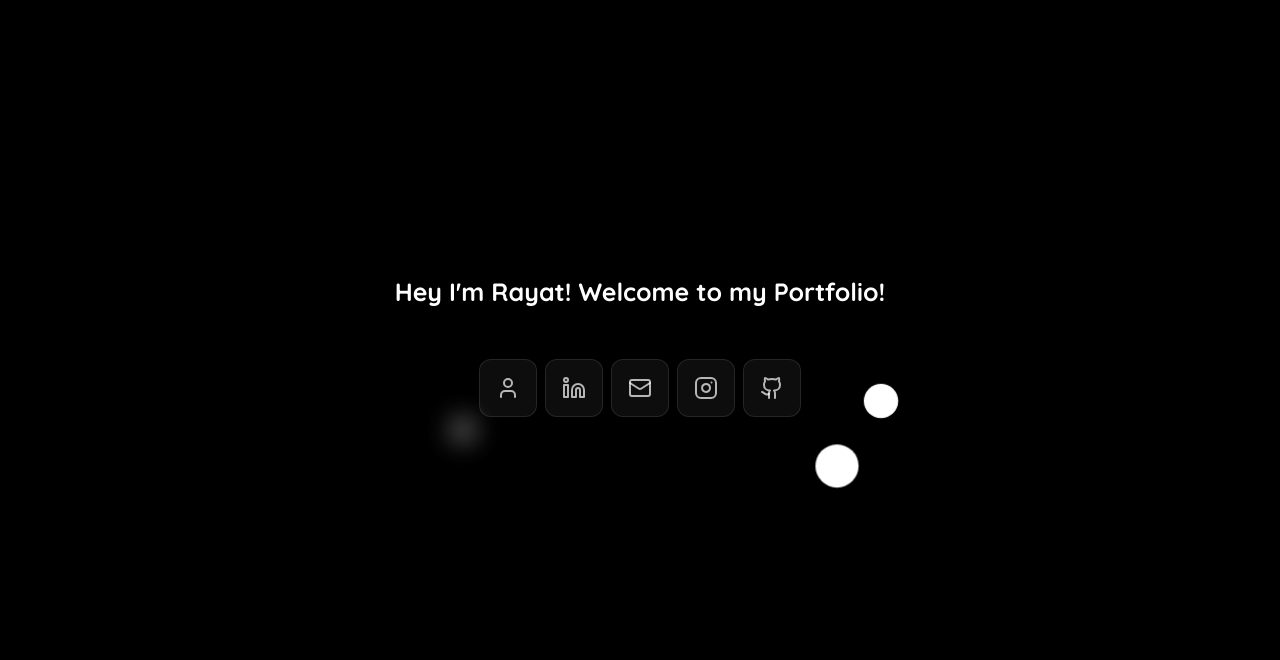
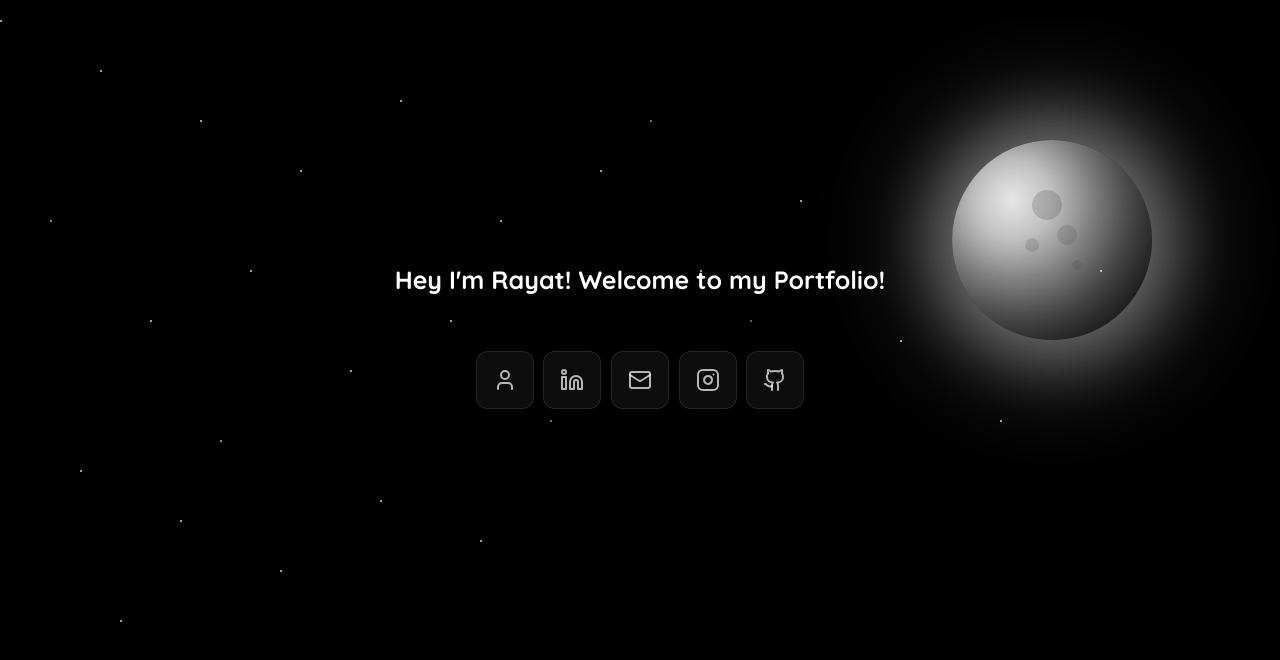
Before and after one commit to TheDonRay/PortfolioWeb, a React (Create React App) app in the folder personalwebsite/: page / in a window 1280 px wide. Shown: the top 660 px of the page. Built offline with nearby package versions, Linux system fonts and the light colour scheme.

Commit message:
finishing touches added

```diff
--- a/personalwebsite/src/Components/Home.jsx
+++ b/personalwebsite/src/Components/Home.jsx
@@ -41,6 +41,10 @@ function HomePage() {
 
   return (
     <div className="homepage-container">
+
+      <div className="moon"></div>
+      <div className="stars"></div>
+
       <h1 className="h1css">Hey I'm Rayat! Welcome to my Portfolio!</h1>
 
       {/* Floating Navigation Bar */}
@@ -98,9 +102,9 @@ function HomePage() {
 
         {/* TODO: Need to add more orbs so that its all over the place on the page */}
         {/* Floating orbs around navbar */}
-        <div className="floating-orb floating-orb-1"></div>
+        {/* <div className="floating-orb floating-orb-1"></div>
         <div className="floating-orb floating-orb-2"></div>
-        <div className="floating-orb floating-orb-3"></div>
+        <div className="floating-orb floating-orb-3"></div> */}
       </nav>
     </div>
   );
--- a/personalwebsite/src/Styles/Home.css
+++ b/personalwebsite/src/Styles/Home.css
@@ -6,29 +6,136 @@
 
 /* Homepage container with black background */
 .homepage-container {
-  /* min-height: 100vh; */
+  min-height: 100vh;
   background: black;
   display: flex;
   flex-direction: column;
   align-items: center;
   justify-content: center;
   position: relative;
+  overflow: hidden;
+}
+
+/* Moon effect */
+.moon {
+  position: absolute;
+  top: 15%;
+  right: 10%;
+  width: 200px;
+  height: 200px;
+  border-radius: 50%;
+  background: radial-gradient(
+    circle at 30% 30%,
+    rgba(255, 255, 255, 0.9) 0%,
+    rgba(240, 240, 240, 0.8) 20%,
+    rgba(220, 220, 220, 0.6) 40%,
+    rgba(200, 200, 200, 0.4) 60%,
+    rgba(180, 180, 180, 0.2) 80%,
+    transparent 100%
+  );
+  box-shadow:
+    0 0 60px 20px rgba(255, 255, 255, 0.3),
+    0 0 100px 40px rgba(255, 255, 255, 0.2),
+    inset -20px -20px 50px rgba(0, 0, 0, 0.2);
+  animation: moon-glow 6s ease-in-out infinite;
+  z-index: 0;
+  pointer-events: none;
+}
+
+/* Moon craters */
+.moon::before {
+  content: '';
+  position: absolute;
+  width: 30px;
+  height: 30px;
+  background: rgba(0, 0, 0, 0.15);
+  border-radius: 50%;
+  top: 25%;
+  left: 40%;
+  box-shadow:
+    20px 30px 0 -5px rgba(0, 0, 0, 0.1),
+    -15px 40px 0 -8px rgba(0, 0, 0, 0.12),
+    30px 60px 0 -10px rgba(0, 0, 0, 0.08);
+}
+
+@keyframes moon-glow {
+  0%, 100% {
+    box-shadow:
+      0 0 60px 20px rgba(255, 255, 255, 0.3),
+      0 0 100px 40px rgba(255, 255, 255, 0.2),
+      inset -20px -20px 50px rgba(0, 0, 0, 0.2);
+  }
+  50% {
+    box-shadow:
+      0 0 80px 30px rgba(255, 255, 255, 0.4),
+      0 0 140px 60px rgba(255, 255, 255, 0.25),
+      inset -20px -20px 50px rgba(0, 0, 0, 0.2);
+  }
+}
+
+/* Twinkling stars */
+.stars {
+  position: absolute;
+  width: 2px;
+  height: 2px;
+  background: white;
+  border-radius: 50%;
+  top: 0;
+  left: 0;
+  box-shadow:
+    100px 50px 0 0 white,
+    200px 100px 0 0 white,
+    300px 150px 0 0 white,
+    400px 80px 0 0 white,
+    500px 200px 0 0 white,
+    150px 300px 0 0 white,
+    250px 250px 0 0 white,
+    350px 350px 0 0 white,
+    450px 300px 0 0 white,
+    550px 400px 0 0 white,
+    80px 450px 0 0 white,
+    180px 500px 0 0 white,
+    280px 550px 0 0 white,
+    380px 480px 0 0 white,
+    480px 520px 0 0 white,
+    600px 150px 0 0 white,
+    700px 250px 0 0 white,
+    800px 180px 0 0 white,
+    900px 320px 0 0 white,
+    120px 600px 0 0 white,
+    50px 200px 0 0 rgba(255, 255, 255, 0.8),
+    650px 100px 0 0 rgba(255, 255, 255, 0.7),
+    750px 300px 0 0 rgba(255, 255, 255, 0.6),
+    1000px 400px 0 0 white,
+    1100px 250px 0 0 white,
+    220px 420px 0 0 rgba(255, 255, 255, 0.9);
+  animation: twinkle 3s ease-in-out infinite;
+  z-index: 0;
+  pointer-events: none;
+}
+
+@keyframes twinkle {
+  0%, 100% {
+    opacity: 1;
+  }
+  50% {
+    opacity: 0.3;
+  }
 }
 
 .h1css {
-  margin-top: 16rem;
+  margin: 0;
   color: white;
   text-align: center;
   font-size: 25px;
-  /* margin-bottom: 4rem; */
+  position: relative;
+  z-index: 100;
+  margin-bottom: 3rem;
 }
 
 /* Floating Navigation Bar */
 .floating-navbar {
-  position: fixed;
-  margin-bottom: -27rem;
-  left: 50%;
-  transform: translateX(-50%);
+  position: relative;
   z-index: 1000;
 }
 
@@ -36,13 +143,14 @@
   display: flex;
   align-items: center;
   justify-content: center;
-  gap: 0.5rem;
-  padding: 1rem;
+  gap: 0.6rem;
+  padding: 0.5rem;
+  margin-bottom: 10rem;
   border-radius: 1rem;
   background: rgba(0, 0, 0, 0.448);
   backdrop-filter: blur(20px);
-  /* border: 1px solid rgba(255, 255, 255, 0.1); */
   box-shadow: 0 25px 50px -12px rgba(0, 0, 0, 0.5);
+  position: relative;
 }
 
 /* Navigation items */
@@ -142,63 +250,6 @@
   filter: drop-shadow(0 10px 8px rgba(0, 0, 0, 0.4));
 }
 
-/* Floating orbs around navbar */
-.floating-orb {
-  position: absolute;
-  border-radius: 50%;
-  animation: pulse 2s infinite;
-}
-
-.floating-orb-1 {
-  position: absolute;
-  border-radius: 50%;
-  background: radial-gradient(
-    circle,
-    rgba(255, 255, 255, 1) 0%,
-    rgba(255, 255, 255, 0.3) 70%
-  );
-  animation: pulse 2s infinite ease-in-out;
-  box-shadow: 0 0 25px 10px rgba(255, 255, 255, 0.6);
-  opacity: 0.8;
-  /* top: -4rem;
-  left: -7rem;
-  width: 2rem;
-  height: 2rem;
-  background: white; */
-}
-
-.floating-orb-2 {
-  bottom: -3.5rem;
-  right: -2.5rem;
-  width: 2.5rem;
-  height: 2.5rem;
-  background: white;
-  animation-delay: 0.7s;
-}
-
-.floating-orb-3 {
-  top: 50%;
-  right: -5rem;
-  width: 2rem;
-  height: 2rem;
-  background: white;
-  animation-delay: 0.3s;
-}
-
-@keyframes pulse {
-  0%,
-  100% {
-    transform: scale(1);
-    /* opacity: 5; */
-    box-shadow: 0 0 25px 10px rgba(255, 255, 255, 0.7);
-  }
-  50% {
-    transform: scale(1.1);
-    box-shadow: 0 0 40px 20px rgba(255, 255, 255, 1);
-    /* opacity: 0.1; */
-  }
-}
-
 /* Responsive design */
 @media (max-width: 768px) {
   .nav-container {
@@ -212,6 +263,16 @@
 
   .h1css {
     font-size: 22px;
-    margin-top: 10rem;
+  }
+
+  .moon {
+    width: 150px;
+    height: 150px;
+    top: 10%;
+    right: 5%;
+  }
+
+  .stars {
+    opacity: 0.8;
   }
 }
```
